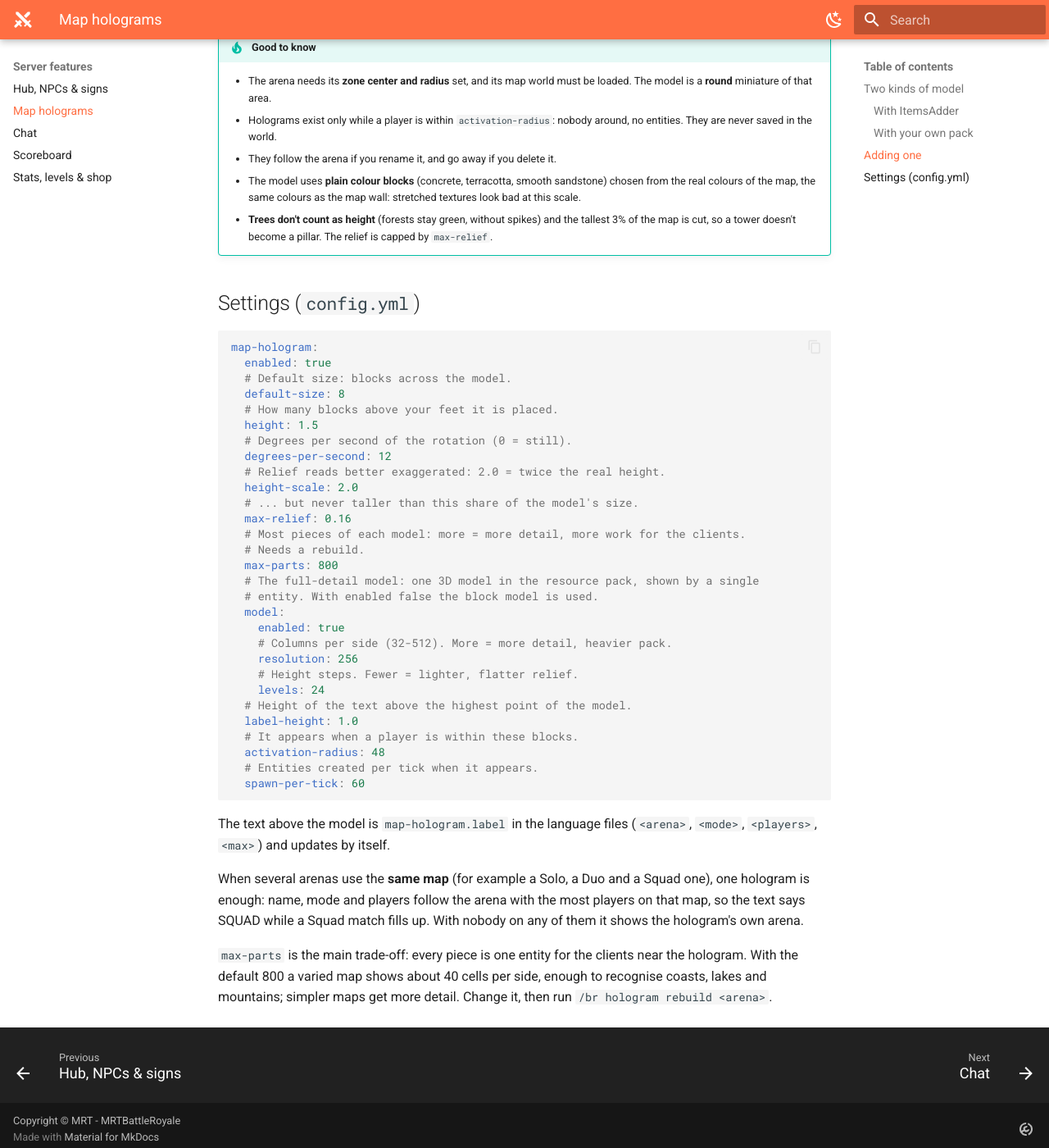
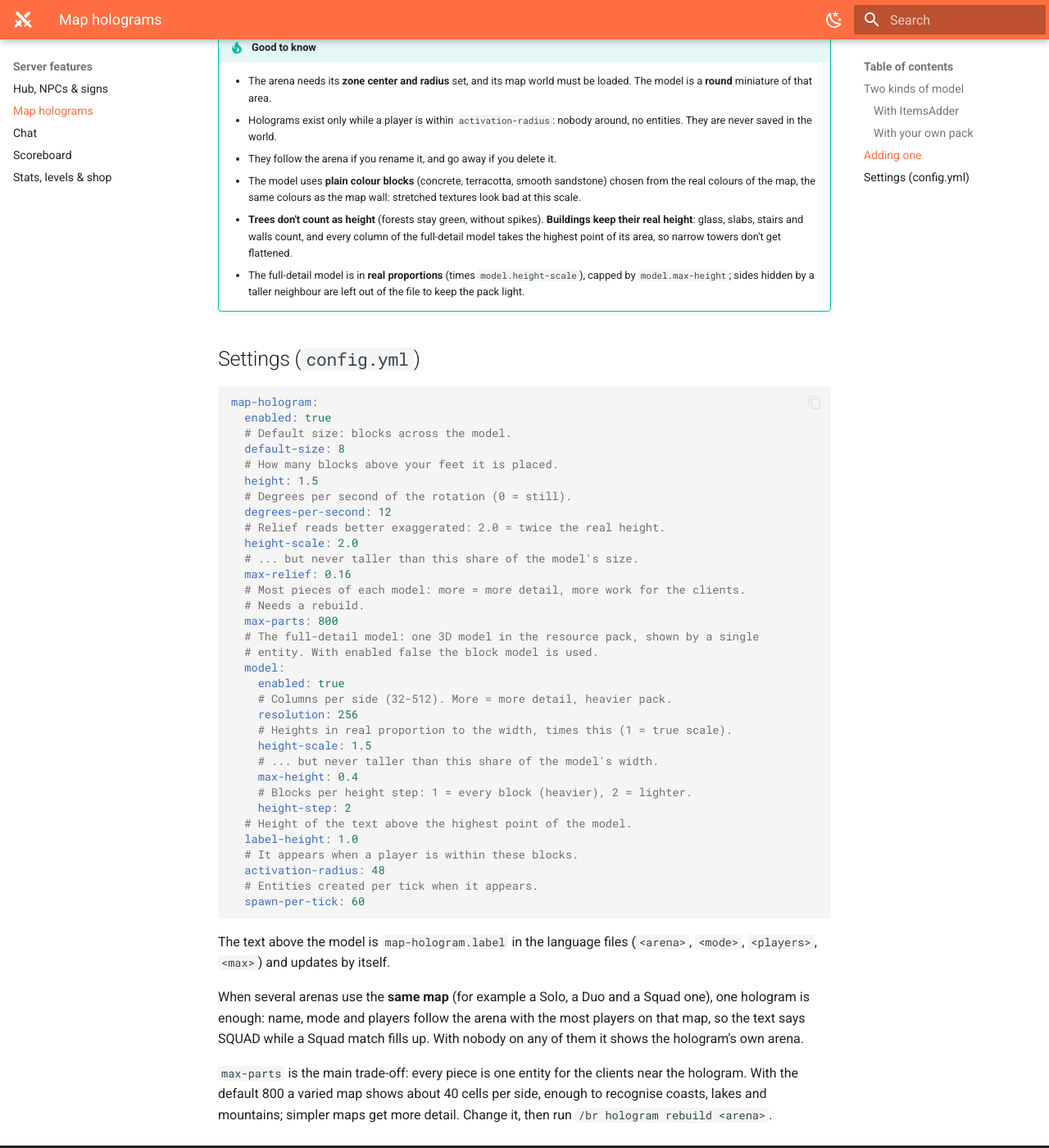
Before and after one commit to Giuseppe-Marco/mrtbattleroyale-wiki, an MkDocs documentation site: the page built from docs/features/holograms.md, in a window 1280 px wide and 1400 px high, scrolled down 1909 px. Shown: the whole window at 82% size. Built offline with MkDocs 1.6.1 and Material for MkDocs 9.7.7, drawn with Linux system fonts in a browser that asks for light colours; some of the changed text lies outside the part shown.

Commit message:
Map holograms: buildings at their real height
Co-Authored-By: Claude Opus 5.5 <noreply@anthropic.com>

```diff
--- a/docs/features/holograms.md
+++ b/docs/features/holograms.md
@@ -52,7 +52,8 @@ All of them need the `br.admin.setup` permission.
     - Holograms exist only while a player is within `activation-radius`: nobody around, no entities. They are never saved in the world.
     - They follow the arena if you rename it, and go away if you delete it.
     - The model uses **plain colour blocks** (concrete, terracotta, smooth sandstone) chosen from the real colours of the map, the same colours as the map wall: stretched textures look bad at this scale.
-    - **Trees don't count as height** (forests stay green, without spikes) and the tallest 3% of the map is cut, so a tower doesn't become a pillar. The relief is capped by `max-relief`.
+    - **Trees don't count as height** (forests stay green, without spikes). **Buildings keep their real height**: glass, slabs, stairs and walls count, and every column of the full-detail model takes the highest point of its area, so narrow towers don't get flattened.
+    - The full-detail model is in **real proportions** (times `model.height-scale`), capped by `model.max-height`; sides hidden by a taller neighbour are left out of the file to keep the pack light.
 
 ## Settings (`config.yml`)
 
@@ -78,8 +79,12 @@ map-hologram:
     enabled: true
     # Columns per side (32-512). More = more detail, heavier pack.
     resolution: 256
-    # Height steps. Fewer = lighter, flatter relief.
-    levels: 24
+    # Heights in real proportion to the width, times this (1 = true scale).
+    height-scale: 1.5
+    # ... but never taller than this share of the model's width.
+    max-height: 0.4
+    # Blocks per height step: 1 = every block (heavier), 2 = lighter.
+    height-step: 2
   # Height of the text above the highest point of the model.
   label-height: 1.0
   # It appears when a player is within these blocks.
```
Also changed, not shown: other parts of docs/features/holograms.md (+1 -1 lines), docs/changelog.md (+1 -1 lines).
